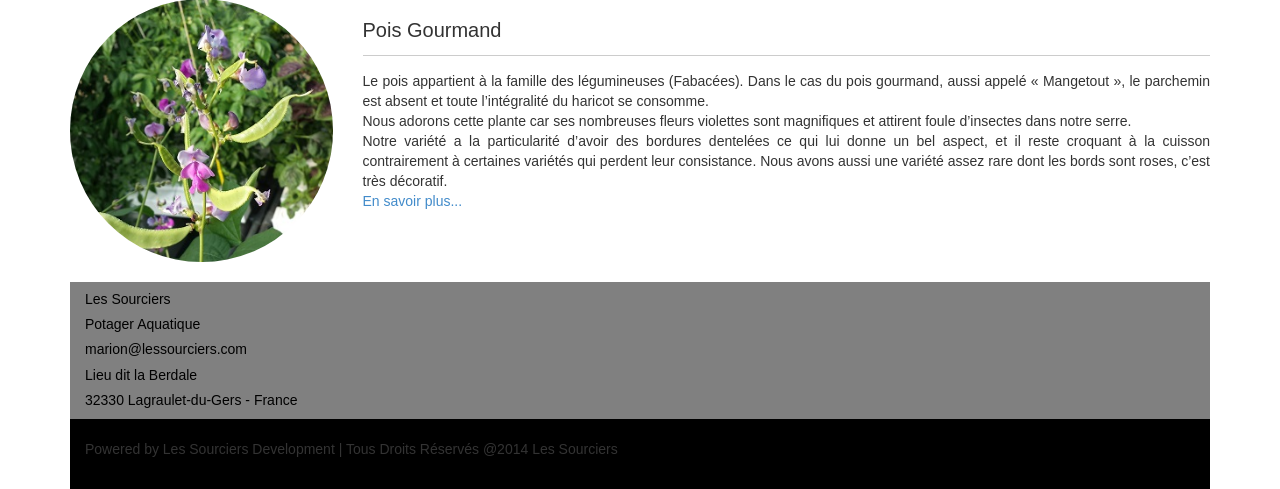
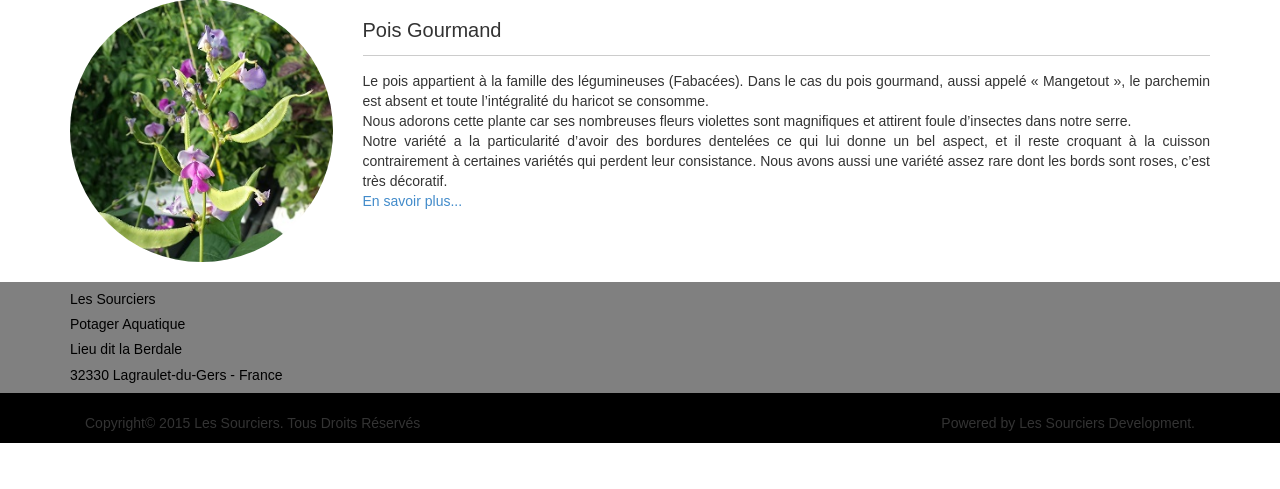
Before and after one commit to nsarle/LesSourciers, a PHP site: page /Nos_Produits.php in a window 1280 px wide. Shown: the part 4929-5418 px from the top of the page. After the commit the page ends 5372 px from the top, so only its background shows below. Run offline with PHP 8.4, Linux system fonts and the light colour scheme; some libraries are stand-ins or nearby versions; some web fonts are replaced.

Commit message:
some changes

```diff
--- a/Cours.php
+++ b/Cours.php
@@ -1,7 +1,5 @@
 <?php include('header.php') ?>
 <?php include('navbar.php') ?>
-
-<?php if(isset($message) && $message != "") { echo $message; } ?><br>
 
        <!--tabs-->
      <section class="texto2">
--- a/Cours_inscription.php
+++ b/Cours_inscription.php
@@ -79,7 +79,7 @@
 <p>Si vous êtes intéressés, vous pouvez vous pré-inscrire gratuitement et sans engagement afin de recevoir le tarif et le descriptif de cours,  et ainsi réserver votre place dans les prochaines sessions. </p><br>
 
 
-<form class="form-inline" role="form" action="./Cours.php" method="post">
+<form class="form-inline" role="form" action="./Cours_inscription.php" method="post">
   <div>
     <div class="form-group">
         <label class="sr-only" for="nom">Nom</label>
--- a/Nos_Produits.php
+++ b/Nos_Produits.php
@@ -4,7 +4,7 @@
         <!--Productos y descripciones-->
         <div class="container texto2">
         <h1 class="tamtex30" align="center">Nos Produits:</h1><br>
-        <p class="tamtex20" allign="center">Nos produits peuvent évoluer en fonction des saisons et des arrivages de nouvelles graines n´hesitez pas à <a href="Contacter.php">nous contacter</a> pour en connaitre la disponibilité avant de passer commande.</p>
+        <p class="tamtex20" align="center">Nos produits peuvent évoluer en fonction des saisons et des arrivages de nouvelles graines n´hesitez pas à <a href="Contacter.php">nous contacter</a> pour en connaitre la disponibilité avant de passer commande.</p>
         </div><br><br>
         <div class="container texto2">
 
@@ -298,6 +298,7 @@
                 </div>
             </section><br>
 
+</div>
 <!--
             <section>
                 <div class="row">
--- a/footer.php
+++ b/footer.php
@@ -1,21 +1,27 @@
     <!--pie de pagina-->
            <section class="color2 texto2">
             <div class="container">
-                <div class="row">
-                   <div class="col-xs-12 col-sm-6 col-md-8 col-lg-8 textoblack">
+                <div class="row textoblack">
+                        <div class="col-xs-12 col-sm-6 col-md-8 col-lg-8">
                          <h5>Les Sourciers</h5>
                          <h5>Potager Aquatique</h5>
-                        <h5>marion@lessourciers.com</h5>
                          <h5>Lieu dit la Berdale</h5>
                          <h5>32330 Lagraulet-du-Gers - France</h5>
                         </div>
+                        <br>
                 </div>
             </div>
             </section>
 
         <footer class="color4 texto2">
-            <div class="container"><br>
-                <p>Powered by Les Sourciers Development | Tous Droits Réservés @2014 Les Sourciers</p><br>
+            <div class="container">
+                <br>
+                <div class="col-xs-6 col-sm-6 col-md-6 col-lg-6">
+                <p>Copyright© 2015 Les Sourciers. Tous Droits Réservés</p>
+                </div>
+                <div class="col-xs-6 col-sm-6 col-md-6 col-lg-6">
+                <p style="text-align: right;">Powered by Les Sourciers Development.  </p>
+                </div>
             </div>
             <a href="https://plus.google.com/114160380244004484415" rel="publisher"></a>
         </footer>
```
Lines whose indentation alone changed are shown as unchanged.
